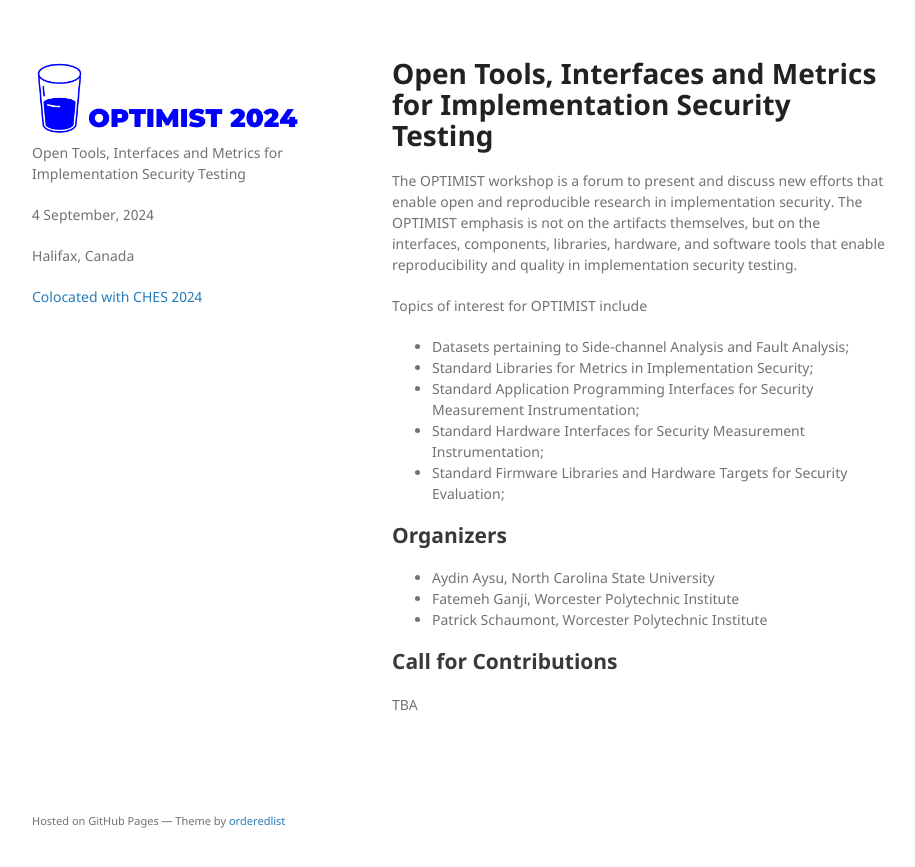
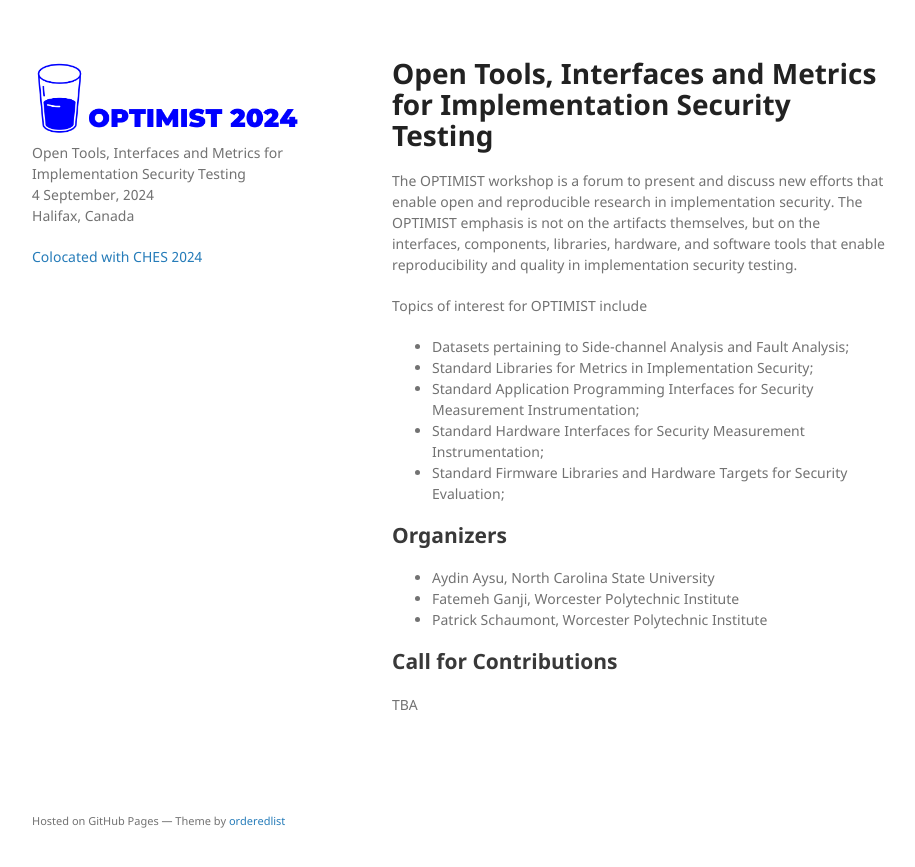
Before and after one commit to optimist-workshop/optimist-workshop.github.io, a Jekyll site: the page built from docs/index.md, in a window 1280 px wide. Shown: the top 867 px of the page, without its empty margins (178-1093 px from the left). Built offline with Jekyll 4.4.1, drawn with Linux system fonts in a browser that asks for light colours; our own code applies the rules of GitHub Pages for plain Markdown files.

Commit message:
Update default.html

```diff
--- a/docs/_layouts/default.html
+++ b/docs/_layouts/default.html
@@ -19,11 +19,11 @@
           <img src="{{site.logo | relative_url}}" alt="Logo" />
         {% endif %}
 
-        <p>Open Tools, Interfaces and Metrics for Implementation Security Testing</p>
+        <p>Open Tools, Interfaces and Metrics for Implementation Security Testing<BR>
+            4 September, 2024<BR>
+            Halifax, Canada</p>
 
         {% if site.github.is_user_page %}
-        <p class="view">4 September, 2024</p>
-        <p class="view">Halifax, Canada</p>
         <p class="view"><a href="https://ches.iacr.org/2024/">Colocated with CHES 2024</a></p>
         {% endif %}
 
```
